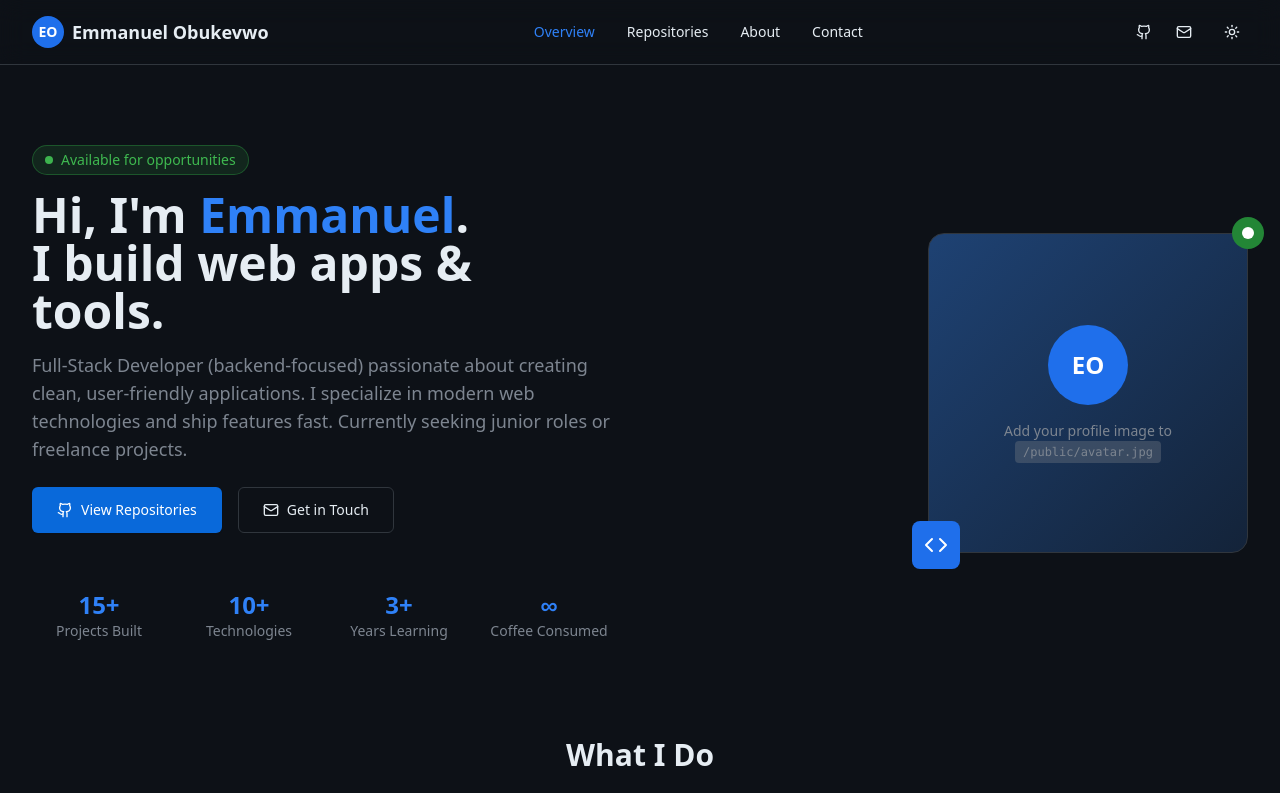
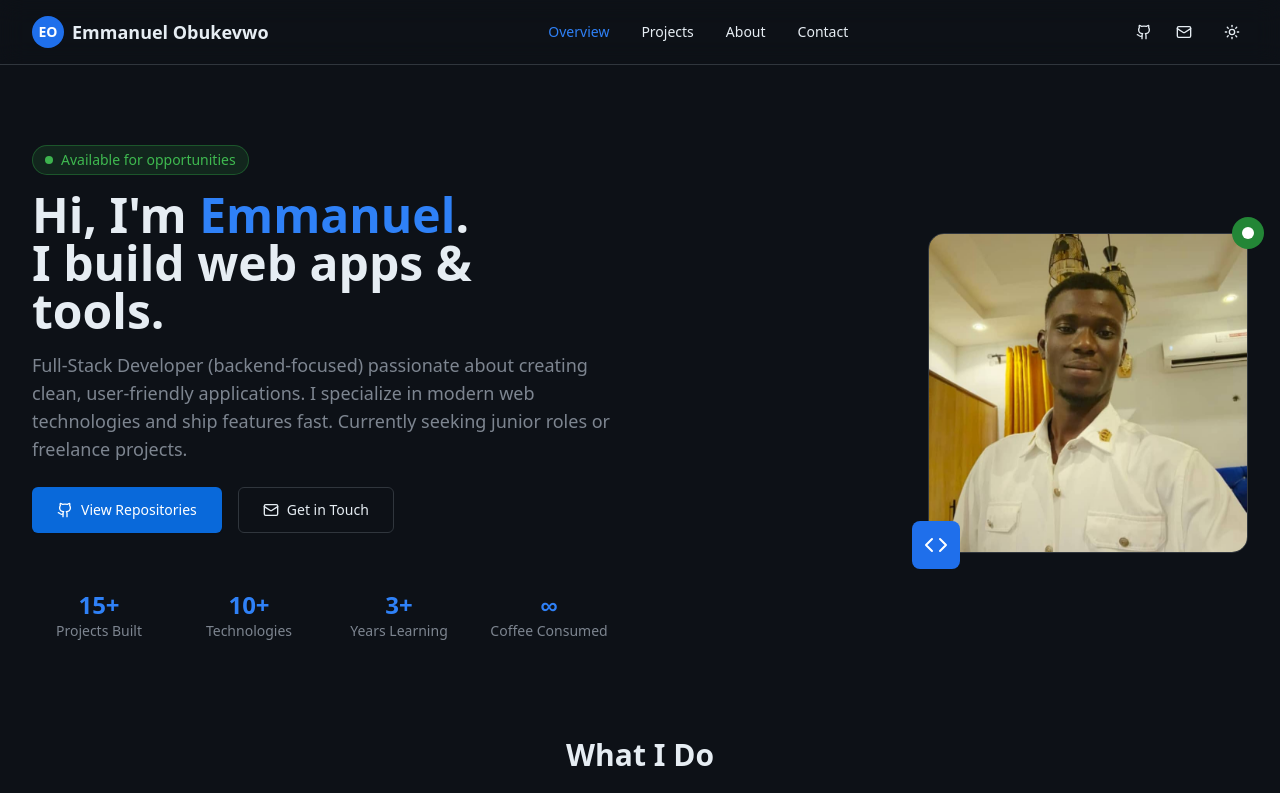
Before and after one commit to karoobuks/my-portfolio, a Next.js app: page / in a window 1280 px wide. Shown: the top 793 px of the page. Built offline with nearby package versions, Linux system fonts and the light colour scheme.

Commit message:
added a profile picture

```diff
--- a/components/Navbar.js
+++ b/components/Navbar.js
@@ -14,7 +14,7 @@ export default function Navbar() {
 
   const navLinks = [
     { href: "/", label: "Overview" },
-    { href: "/projects", label: "Repositories" },
+    { href: "/projects", label: "Projects" },
     { href: "/about", label: "About" },
     { href: "/contact", label: "Contact" },
   ]
--- a/pages/index.js
+++ b/pages/index.js
@@ -1,5 +1,6 @@
 import Link from 'next/link'
 import { Github, Mail, ExternalLink, Code, Database, Globe, Zap } from 'lucide-react'
+import Image from 'next/image'
 
 export default function Home() {
   const stats = [
@@ -61,19 +62,15 @@ export default function Home() {
         {/* Profile Section */}
         <div className="flex justify-center lg:justify-end">
           <div className="relative">
-            <div className="w-64 h-64 lg:w-80 lg:h-80 rounded-2xl bg-gradient-to-br from-github-accent-muted to-github-accent-subtle dark:from-github-dark-accent-muted dark:to-github-dark-accent-subtle border border-github-border-default dark:border-github-dark-border-default overflow-hidden">
-              <div className="w-full h-full flex items-center justify-center">
-                <div className="text-center space-y-4">
-                  <div className="w-20 h-20 mx-auto rounded-full bg-github-accent-emphasis dark:bg-github-dark-accent-emphasis flex items-center justify-center">
-                    <span className="text-2xl font-bold text-white">EO</span>
-                  </div>
-                  <div className="text-muted text-sm px-4">
-                    Add your profile image to
-                    <br />
-                    <code className="text-xs bg-github-neutral-muted dark:bg-github-dark-neutral-muted px-2 py-1 rounded">/public/avatar.jpg</code>
-                  </div>
-                </div>
-              </div>
+            <div className="w-64 h-64 lg:w-80 lg:h-80 rounded-2xl border border-github-border-default dark:border-github-dark-border-default overflow-hidden">
+              <Image
+                src="/manuelobuks.jpg"
+                alt="Emmanuel Obukevwo"
+                width={320}
+                height={320}
+                className="w-full h-full object-cover"
+                priority
+              />
             </div>
 
             {/* Floating Elements */}
```
Also changed, not shown: public/manuelobuks.jpg (added).
